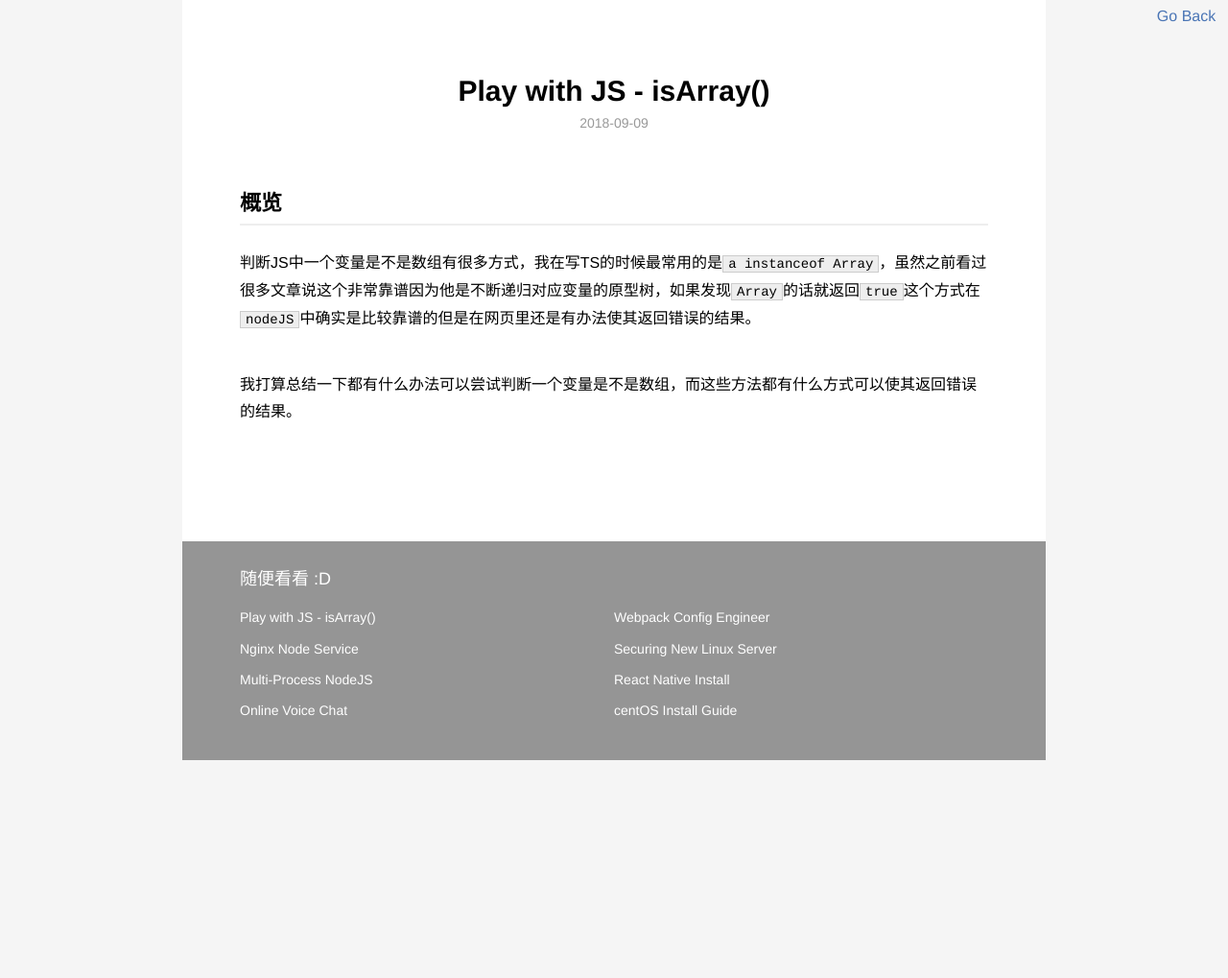
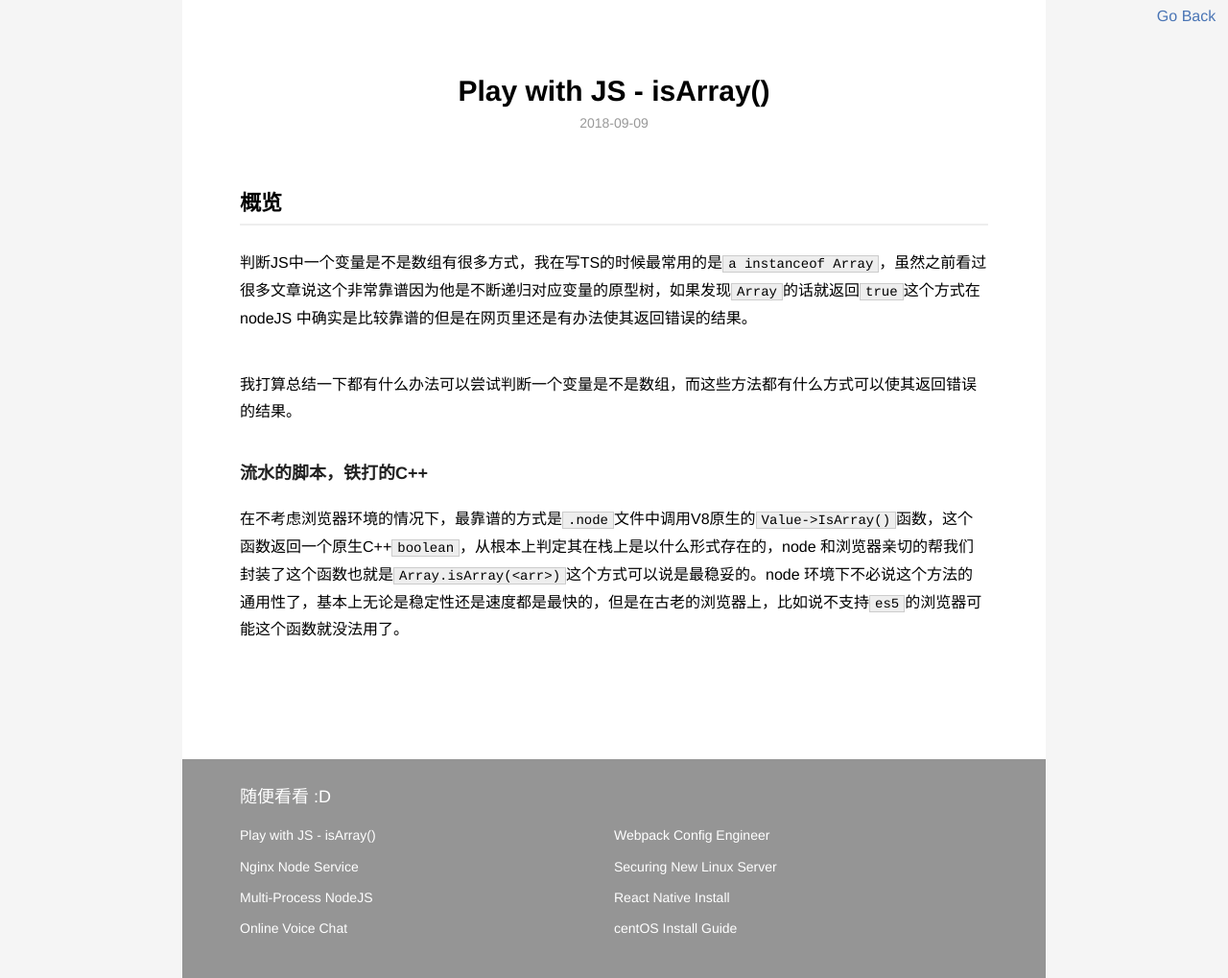
Before and after one commit to WMXPY/blog.mengw.io, a Jekyll site: the page built from _posts/javascript/2018-09-09-Play-With-JS-01.md, in a window 1280 px wide. Shown: the whole page at 96% size. Built offline with Jekyll 4.4.1, drawn with Linux system fonts in a browser that asks for light colours; before the commit the page ends 900 px from its top, so only the background shows below that.

Commit message:
update from fish

```diff
--- a/_posts/javascript/2018-09-09-Play-With-JS-01.md
+++ b/_posts/javascript/2018-09-09-Play-With-JS-01.md
@@ -7,6 +7,10 @@ description: 调戏JS, 判断一个数组是不是数组
 
 ## 概览
 
-判断JS中一个变量是不是数组有很多方式，我在写TS的时候最常用的是`a instanceof Array`，虽然之前看过很多文章说这个非常靠谱因为他是不断递归对应变量的原型树，如果发现`Array`的话就返回`true`这个方式在`nodeJS`中确实是比较靠谱的但是在网页里还是有办法使其返回错误的结果。
+判断JS中一个变量是不是数组有很多方式，我在写TS的时候最常用的是`a instanceof Array`，虽然之前看过很多文章说这个非常靠谱因为他是不断递归对应变量的原型树，如果发现`Array`的话就返回`true`这个方式在 nodeJS 中确实是比较靠谱的但是在网页里还是有办法使其返回错误的结果。
 
 我打算总结一下都有什么办法可以尝试判断一个变量是不是数组，而这些方法都有什么方式可以使其返回错误的结果。
+
+### 流水的脚本，铁打的C++
+
+在不考虑浏览器环境的情况下，最靠谱的方式是`.node`文件中调用V8原生的`Value->IsArray()`函数，这个函数返回一个原生C++`boolean`，从根本上判定其在栈上是以什么形式存在的，node 和浏览器亲切的帮我们封装了这个函数也就是`Array.isArray(<arr>)`这个方式可以说是最稳妥的。node 环境下不必说这个方法的通用性了，基本上无论是稳定性还是速度都是最快的，但是在古老的浏览器上，比如说不支持`es5`的浏览器可能这个函数就没法用了。
```
